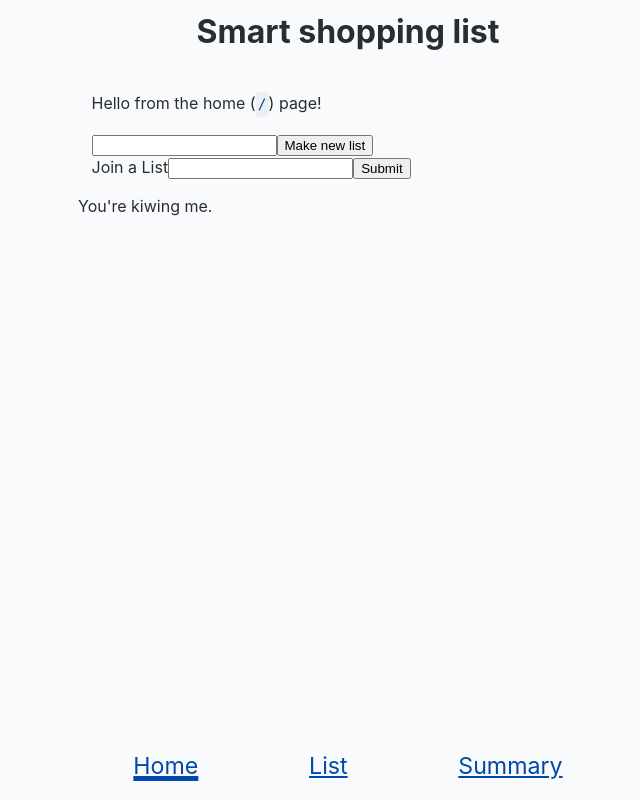
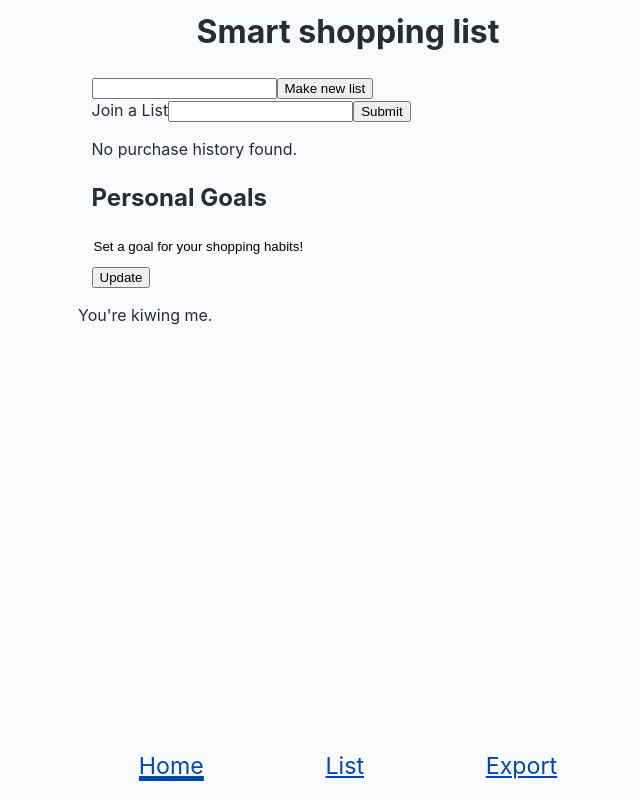
Before and after one commit to the-collab-lab/tcl-46-smart-shopping-list, a React (Vite) app: page / in a window 1280 px wide. Shown: the whole page, without its empty margins (292-932 px from the left). Built offline with nearby package versions, Linux system fonts and the light colour scheme.

Commit message:
summary moved to home, updated export placeholder

```diff
--- a/src/App.tsx
+++ b/src/App.tsx
@@ -1,7 +1,7 @@
 import { useEffect, useState } from 'react';
 import { Routes, Route, useNavigate } from 'react-router-dom';
 
-import { Home, Layout, List, Export, Summary } from './views';
+import { Home, Layout, List, Export } from './views';
 
 import { getItemData, streamListItems } from './api';
 import { useStateWithStorage } from './utils';
@@ -42,6 +42,7 @@ export function App() {
 							listToken={listToken}
 							setListToken={setListToken}
 							user={[userToken, setUserToken]}
+							data={data} //temp for moving
 						/>
 					}
 				/>
@@ -56,8 +57,8 @@ export function App() {
 						/>
 					}
 				/>
-
-				<Route path="/summary" element={<Summary data={data} />} />
+				{/* path needs update but breaks currently */}
+				<Route path="/export" element={<Export data={data} />} />
 			</Route>
 		</Routes>
 	);
--- a/src/views/Summary.tsx
+++ b/src/components/Summary.tsx
@@ -1,7 +1,7 @@
 import { useMemo } from 'react';
 import { getDaysBetweenDates } from '../utils';
 import { comparePurchaseUrgency } from '../utils/item';
-import { Goals } from '../components/Goals';
+import { Goals } from './Goals';
 
 export function Summary({ data }) {
 	//memoize below?
--- /dev/null
+++ b/src/views/Export.tsx
@@ -0,0 +1,12 @@
+// import { useMemo } from 'react';
+// import { getDaysBetweenDates } from '../utils';
+// import { comparePurchaseUrgency } from '../utils/item';
+// import { Goals } from '../components/Goals';
+
+export function Export({ data }) {
+	return (
+		<div>
+			<p>Share token, add to calendar.</p>
+		</div>
+	);
+}
--- a/src/views/Home.tsx
+++ b/src/views/Home.tsx
@@ -4,9 +4,10 @@ import { useNavigate } from 'react-router-dom';
 import { generateToken } from '@the-collab-lab/shopping-list-utils';
 import { getItemData, streamListItems, addItem } from '../api';
 import { addList, hasToken } from '../utils/user';
+import { Summary } from '../components/Summary';
 import { ListToken } from '../types';
 
-export function Home({ listToken, setListToken, user }) {
+export function Home({ listToken, setListToken, user, data }) {
 	const [errorMessage, setErrorMessage] = useState('');
 	const [joinListToken, setJoinListToken] = useState('');
 	const [listName, setListName] = useState('');
@@ -58,9 +59,6 @@ export function Home({ listToken, setListToken, user }) {
 	};
 	return (
 		<div className="Home">
-			<p>
-				Hello from the home (<code>/</code>) page!
-			</p>
 			<form onSubmit={makeNewList}>
 				<label htmlFor="make-list">
 					<input
@@ -86,6 +84,7 @@ export function Home({ listToken, setListToken, user }) {
 				<button type="submit">Submit</button>
 			</form>
 			{errorMessage && <p>{errorMessage}</p>}
+			<Summary data={data} />
 		</div>
 	);
 }
--- a/src/views/Layout.tsx
+++ b/src/views/Layout.tsx
@@ -21,8 +21,8 @@ export function Layout() {
 					List
 				</NavLink>
 
-				<NavLink to="/summary" className="Nav-link">
-					Summary
+				<NavLink to="/export" className="Nav-link">
+					Export
 				</NavLink>
 			</nav>
 		</div>
--- a/src/views/index.ts
+++ b/src/views/index.ts
@@ -1,5 +1,4 @@
-export * from './AddItem';
 export * from './Home';
 export * from './Layout';
 export * from './List';
-export * from './Summary';
+export * from './Export';
```
